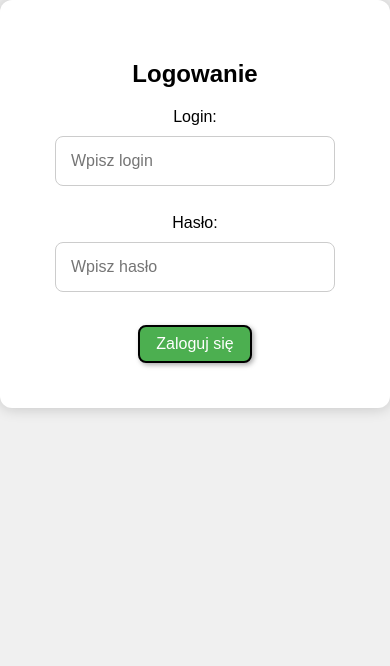
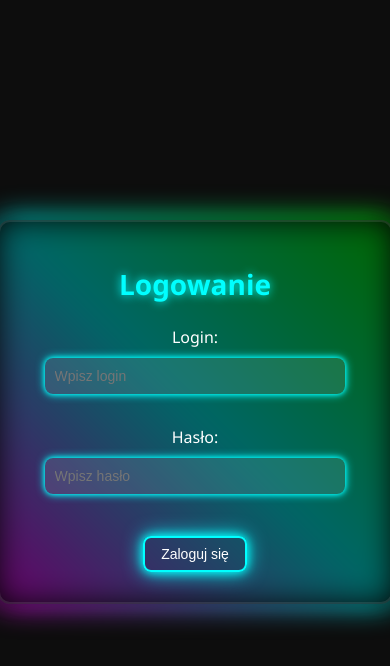
Before and after one commit to Vladortik/stronadane, a plain HTML site: page main.html in a window 390 px wide. Drawn offline with Linux system fonts and the light colour scheme.

Commit message:
style.css

```diff
--- a/style.css
+++ b/style.css
@@ -1,79 +1,142 @@
-/* Wyśrodkowanie i powiększenie okna logowania */
+/* Ustawienia globalne */
 body {
-    font-family: Arial, sans-serif;
-    background-color: #f0f0f0;
+    font-family: 'Segoe UI', Tahoma, Geneva, Verdana, sans-serif;
+    background-color: #0d0d0d;
     height: 100vh;
     display: flex;
     justify-content: center;
-    align-items: flex-start;
+    align-items: center;
     margin: 0;
+    flex-direction: column;
+    color: white;
 }
 
-.login-container {
-    background-color: white;
+/* Neonowe efekty dla kontenera logowania */
+.login-container, .main-container {
+    background-color: rgba(0, 0, 0, 0.6);
     padding: 40px;
-    width: 400px;
-    box-shadow: 0 0 15px rgba(0, 0, 0, 0.2);
+    width: 100%;
+    max-width: 400px;
+    box-shadow: 0 0 15px rgba(0, 0, 0, 0.6);
     border-radius: 12px;
     text-align: center;
+    position: relative;
+    border: 2px solid rgba(255, 255, 255, 0.1);
     margin-bottom: 20px;
 }
 
-h2 {
-    margin-bottom: 20px;
-    font-size: 24px;
+.login-container::before, .main-container::before {
+    content: '';
+    position: absolute;
+    top: -2px;
+    left: -2px;
+    right: -2px;
+    bottom: -2px;
+    border-radius: 12px;
+    background: linear-gradient(45deg, #ff00ff, #00ffff, #00ff00);
+    z-index: -1;
+    filter: blur(15px);
 }
 
-input {
+h2, h1 {
+    font-size: 28px;
+    color: #00ffff;
+    text-shadow: 0 0 10px #00ffff;
+}
+
+/* Styl inputów */
+input[type="text"], input[type="password"], input[type="file"] {
     width: 80%;
-    padding: 15px;
+    padding: 12px;
     margin: 10px 0;
-    border: 1px solid #ccc;
+    border: none;
     border-radius: 8px;
     font-size: 16px;
+    background-color: rgba(255, 255, 255, 0.1);
+    color: #ffffff;
+    box-shadow: 0 0 5px #00ffff, 0 0 10px #00ffff;
+    outline: none;
+    transition: box-shadow 0.3s ease;
 }
 
+input[type="text"]:focus, input[type="password"]:focus, input[type="file"]:focus {
+    box-shadow: 0 0 10px #ff00ff, 0 0 20px #ff00ff;
+}
+
+/* Stylizacja przycisków */
 button {
-    padding: 8px 16px;
-    background-color: #4CAF50;
+    padding: 12px 24px;
+    background-color: transparent;
     color: white;
-    border: 2px solid black;
+    border: 2px solid #00ffff;
     border-radius: 8px;
     cursor: pointer;
     font-size: 16px;
-    width: auto;
-    margin: 5px 0;
-    box-shadow: 2px 2px 5px #aaa;
+    margin: 10px;
+    transition: background-color 0.3s, box-shadow 0.3s;
+    box-shadow: 0 0 10px #00ffff, 0 0 20px #00ffff;
 }
 
 button:hover {
-    background-color: #45a049;
+    background-color: rgba(0, 255, 255, 0.2);
+    box-shadow: 0 0 20px #00ffff, 0 0 30px #00ffff;
 }
 
-/* Tabela do wyświetlania plików */
+/* Tabela plików */
 .table-container {
     width: 100%;
-    max-height: 200px;
-    overflow-y: scroll;
-    border: 2px solid black;
-    margin-bottom: 20px;
+    max-height: 300px;
+    overflow-y: auto;
+    border: 2px solid rgba(255, 255, 255, 0.1);
+    margin-top: 20px;
 }
 
 table {
     width: 100%;
     border-collapse: collapse;
+    color: white;
 }
 
 th, td {
     padding: 10px;
     text-align: left;
-    border-bottom: 1px solid #ddd;
+    border-bottom: 1px solid #555;
 }
 
 th {
-    background-color: #f0f0f0;
+    background-color: rgba(255, 255, 255, 0.1);
+    text-shadow: 0 0 5px #00ffff;
 }
 
-.selected {
-    background-color: #cce5ff !important; /* Kolor zaznaczonego wiersza */
+tr:nth-child(even) {
+    background-color: rgba(255, 255, 255, 0.05);
 }
+
+tr.selected {
+    background-color: rgba(0, 255, 255, 0.2);
+}
+
+/* Stylizacja komunikatu o błędzie */
+#errorMessage {
+    color: #ff4d4d;
+    text-shadow: 0 0 10px #ff4d4d;
+    display: none;
+}
+
+/* Responsywność */
+@media (max-width: 500px) {
+    .login-container, .main-container {
+        width: 90%;
+        padding: 20px;
+    }
+
+    button {
+        font-size: 14px;
+        padding: 8px 16px;
+    }
+
+    input[type="text"], input[type="password"], input[type="file"] {
+        font-size: 14px;
+        padding: 10px;
+    }
+}
```
